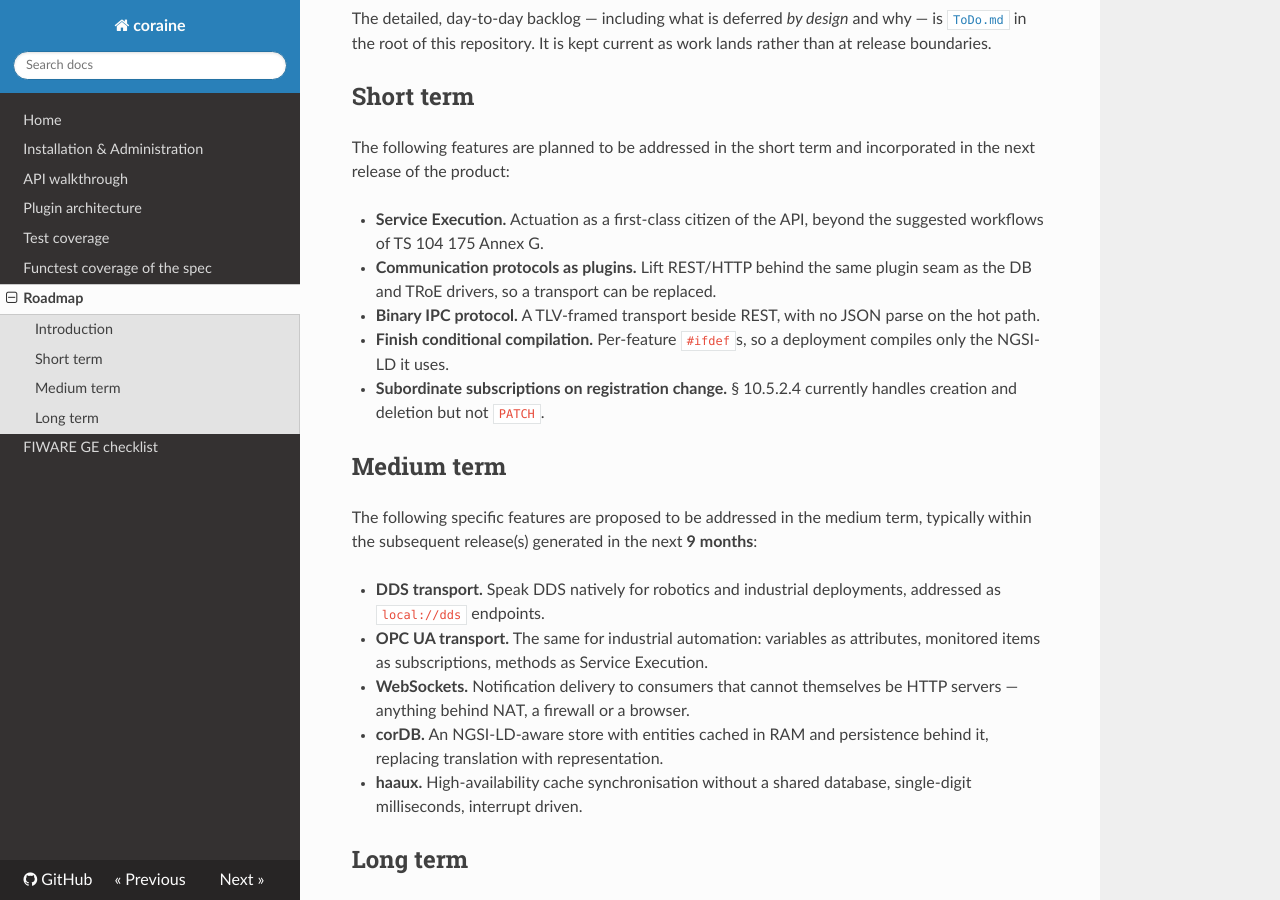
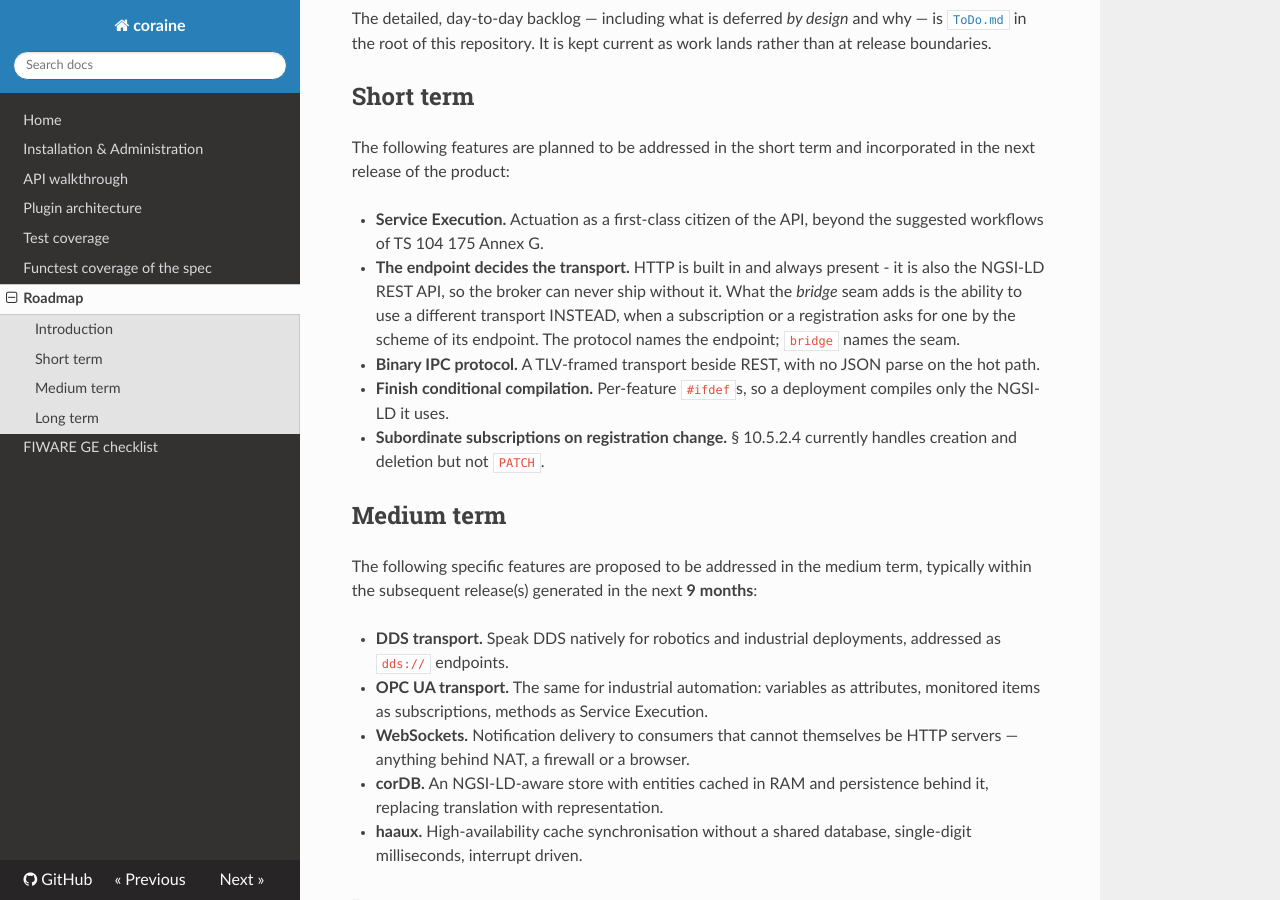
Before and after one commit to SEAMWARE/coraine, an MkDocs documentation site: the page built from doc/roadmap.md, in a window 1280 px wide and 900 px high, scrolled down 449 px. Built offline with MkDocs 1.6.1, drawn with Linux system fonts in a browser that asks for light colours; nearby versions of some CDN libraries; comment, search, counter and statistics services are not loaded.

Commit message:
chore: unlink klog, and say what the transport seam actually is
Two unrelated cleanups that happen to share a cause - a claim in the docs that
nobody had checked lately.

klog is linked into the broker and nothing calls it. Not kjson, not kalloc, not
kargs, not a single Cor-Lib, not coraine's own objects: there is no undefined klog
reference anywhere in the stack. The symbols are in the binary because the link line
uses -Wl,--whole-archive, which pulls every listed archive in whole, referenced or
not. Dropping the one line costs nothing and returns 16352 bytes - 994240 to 977888
stripped, 1.6% of a binary whose headline number is its size.

Worth writing down while it is fresh, because it is bigger than klog: with
--whole-archive, EVERY k-lib and Cor-Lib is carried whole whether the broker uses it
or not. "Compiling out what you don't need" has a lever in the link line, not only in
the #ifdefs that README admits have barely started. Nobody has pulled it.

This is only the unlink. klog itself is retired separately - it spans repos with their
own release branches, and ktrace does that work now.

The doc half. README and doc/roadmap.md both said the wire protocol becomes a plugin -
"lift REST/HTTP behind the same plugin seam as the DB and TRoE drivers". That is not
the plan and has not been since the bridge design settled: HTTP is built in and always
present, because it is also the NGSI-LD REST API, so the broker can never ship without
it. What the seam adds is the ability to use a DIFFERENT transport instead, when a
subscription or a registration asks for one. So the roadmap entry is now "The endpoint
decides the transport", which is a user-visible capability rather than an internal
refactor, and is also the true one.

Naming, settled with that: BRIDGE is the concept - the seam, the plugin family, the
driver. The PROTOCOL names the endpoint: dds://, opcua://, ws://, ngsild-bin://.
There is no bridge:// scheme and no local:// scheme. local:// was the old spelling
throughout ToDo.md and it had to go regardless of this: `local` already means "this
broker only, do not forward" - --localOnly, local=true - and one word cannot mean both
"do not leave this broker" and "leave this broker by another road".

616/616 mongoc.

Co-Authored-By: Claude Opus 5 (1M context) <noreply@anthropic.com>

```diff
--- a/CMakeLists.txt
+++ b/CMakeLists.txt
@@ -89,7 +89,6 @@ set(COR_STATIC_LIBS
   ${COR_LIBS_DIR}/ktrace/libktrace.a
   ${COR_LIBS_DIR}/kprom/libkprom.a
   ${COR_LIBS_DIR}/khash/libkhash.a
-  ${COR_LIBS_DIR}/klog/libklog.a
   ${COR_LIBS_DIR}/kalloc/libkalloc.a
   ${COR_LIBS_DIR}/kjson/libkjson.a
   ${COR_LIBS_DIR}/kbase/libkbase.a
--- a/doc/roadmap.md
+++ b/doc/roadmap.md
@@ -26,8 +26,11 @@ incorporated in the next release of the product:
 -   **Service Execution.** Actuation as a first-class citizen of the API, beyond
     the suggested workflows of TS 104 175 Annex G.
 
--   **Communication protocols as plugins.** Lift REST/HTTP behind the same plugin
-    seam as the DB and TRoE drivers, so a transport can be replaced.
+-   **The endpoint decides the transport.** HTTP is built in and always present -
+    it is also the NGSI-LD REST API, so the broker can never ship without it. What
+    the *bridge* seam adds is the ability to use a different transport INSTEAD, when
+    a subscription or a registration asks for one by the scheme of its endpoint. The
+    protocol names the endpoint; `bridge` names the seam.
 
 -   **Binary IPC protocol.** A TLV-framed transport beside REST, with no JSON
     parse on the hot path.
@@ -44,7 +47,7 @@ The following specific features are proposed to be addressed in the medium term,
 typically within the subsequent release(s) generated in the next **9 months**:
 
 -   **DDS transport.** Speak DDS natively for robotics and industrial deployments,
-    addressed as `local://dds` endpoints.
+    addressed as `dds://` endpoints.
 
 -   **OPC UA transport.** The same for industrial automation: variables as
     attributes, monitored items as subscriptions, methods as Service Execution.
```
Also changed, not shown: README.md (+2 -2 lines), ToDo.md (+13 -11 lines).
